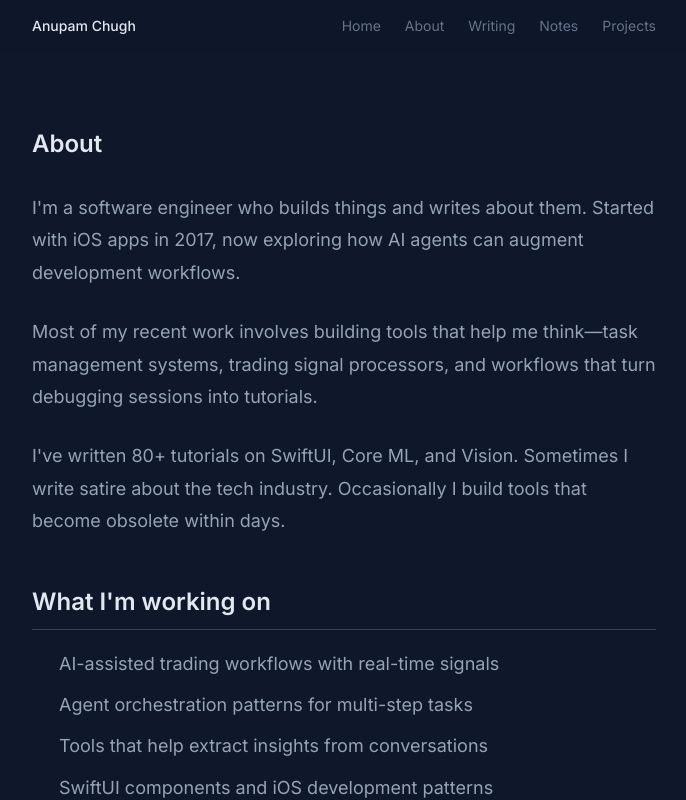
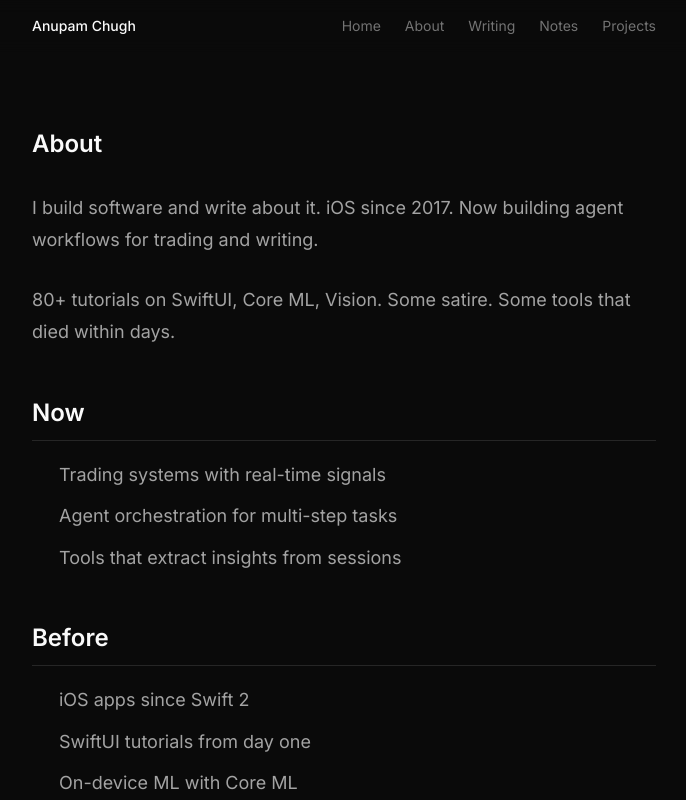
Before and after one commit to anupamchugh/anupamchugh.github.io, a Next.js app: page /about in a window 1280 px wide. Shown: the top 800 px of the page, without its empty margins (296-982 px from the left). Built offline with nearby package versions, Linux system fonts and the light colour scheme.

Commit message:
fix: true black background, concise bio text
- Background #0a0a0a (true black) not dark slate
- Bio: "I write code, then write about it" (concise)
- About: shorter, punchier sentences
- Follows Elements of Style: omit needless words

Co-Authored-By: Claude Opus 4.5 <noreply@anthropic.com>

```diff
--- a/app/about/page.tsx
+++ b/app/about/page.tsx
@@ -14,36 +14,27 @@ export default function AboutPage() {
 
       <div className="prose mt-8">
         <p>
-          I'm a software engineer who builds things and writes about them.
-          Started with iOS apps in 2017, now exploring how AI agents can
-          augment development workflows.
+          I build software and write about it. iOS since 2017. Now building
+          agent workflows for trading and writing.
         </p>
 
         <p>
-          Most of my recent work involves building tools that help me think—task
-          management systems, trading signal processors, and workflows that turn
-          debugging sessions into tutorials.
+          80+ tutorials on SwiftUI, Core ML, Vision. Some satire. Some tools
+          that died within days.
         </p>
 
-        <p>
-          I've written 80+ tutorials on SwiftUI, Core ML, and Vision. Sometimes
-          I write satire about the tech industry. Occasionally I build tools
-          that become obsolete within days.
-        </p>
-
-        <h2>What I'm working on</h2>
+        <h2>Now</h2>
         <ul>
-          <li>AI-assisted trading workflows with real-time signals</li>
-          <li>Agent orchestration patterns for multi-step tasks</li>
-          <li>Tools that help extract insights from conversations</li>
-          <li>SwiftUI components and iOS development patterns</li>
+          <li>Trading systems with real-time signals</li>
+          <li>Agent orchestration for multi-step tasks</li>
+          <li>Tools that extract insights from sessions</li>
         </ul>
 
-        <h2>Previously</h2>
+        <h2>Before</h2>
         <ul>
-          <li>Built iOS apps professionally since Swift 2</li>
-          <li>Early SwiftUI adopter, writing tutorials from beta</li>
-          <li>Created Core ML tutorials for on-device ML</li>
+          <li>iOS apps since Swift 2</li>
+          <li>SwiftUI tutorials from day one</li>
+          <li>On-device ML with Core ML</li>
         </ul>
       </div>
 
--- a/app/globals.css
+++ b/app/globals.css
@@ -13,24 +13,24 @@
   --transition: 0.2s ease;
 }
 
-/* Default Theme - Dark Slate with Sky Accents */
+/* Default Theme - Now uses Modern (true black) */
 :root,
 [data-theme="default"] {
   color-scheme: dark;
-  --bg: #0f172a;
-  --bg-secondary: #1e293b;
-  --bg-tertiary: #334155;
-  --fg: #e2e8f0;
-  --fg-muted: #94a3b8;
-  --fg-subtle: #64748b;
-  --accent: #38bdf8;
-  --accent-hover: #7dd3fc;
-  --border: #334155;
-  --selection-bg: rgba(56, 189, 248, 0.3);
-  --header-bg: rgba(15, 23, 42, 0.95);
-  --card-bg: #1e293b;
-  --code-bg: #1e293b;
-  --code-fg: #7dd3fc;
+  --bg: #0a0a0a;
+  --bg-secondary: #171717;
+  --bg-tertiary: #262626;
+  --fg: #fafafa;
+  --fg-muted: #a3a3a3;
+  --fg-subtle: #737373;
+  --accent: #fafafa;
+  --accent-hover: #a3a3a3;
+  --border: #262626;
+  --selection-bg: rgba(255, 255, 255, 0.1);
+  --header-bg: rgba(10, 10, 10, 0.9);
+  --card-bg: #171717;
+  --code-bg: #171717;
+  --code-fg: #fafafa;
 }
 
 /* Minimal Theme - HN-style Clean Typography (paulgraham/danluu inspired) */
--- a/components/hero.tsx
+++ b/components/hero.tsx
@@ -9,10 +9,9 @@ export default function Hero() {
         {siteConfig.name}
       </h1>
 
-      {/* Bio - conversational, like Brian Lovin */}
+      {/* Bio - concise */}
       <p className="mt-4 text-lg leading-relaxed text-secondary">
-        I'm a software engineer building iOS apps and AI-assisted workflows.
-        Currently exploring how agents can help with trading, writing, and tool orchestration.
+        I write code, then write about it. iOS apps, trading systems, agent workflows.
       </p>
 
       {/* Social links - subtle, inline */}
```
